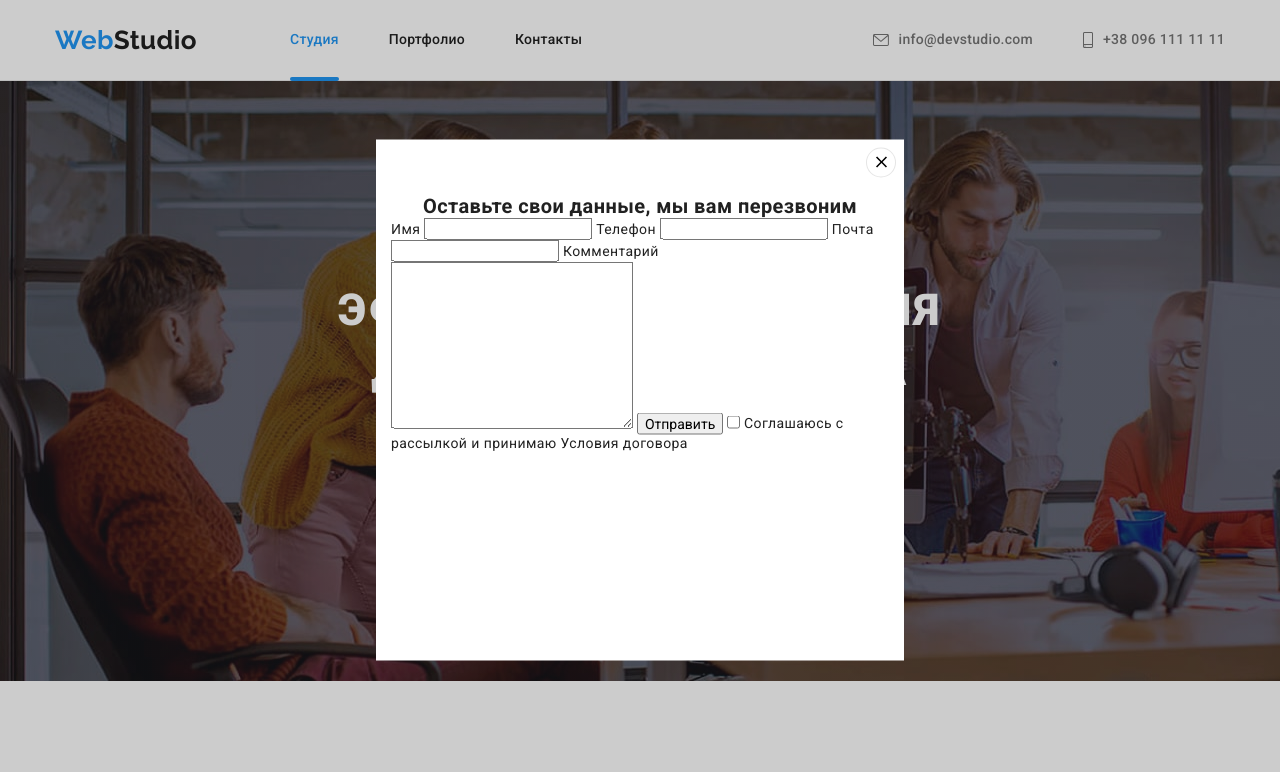
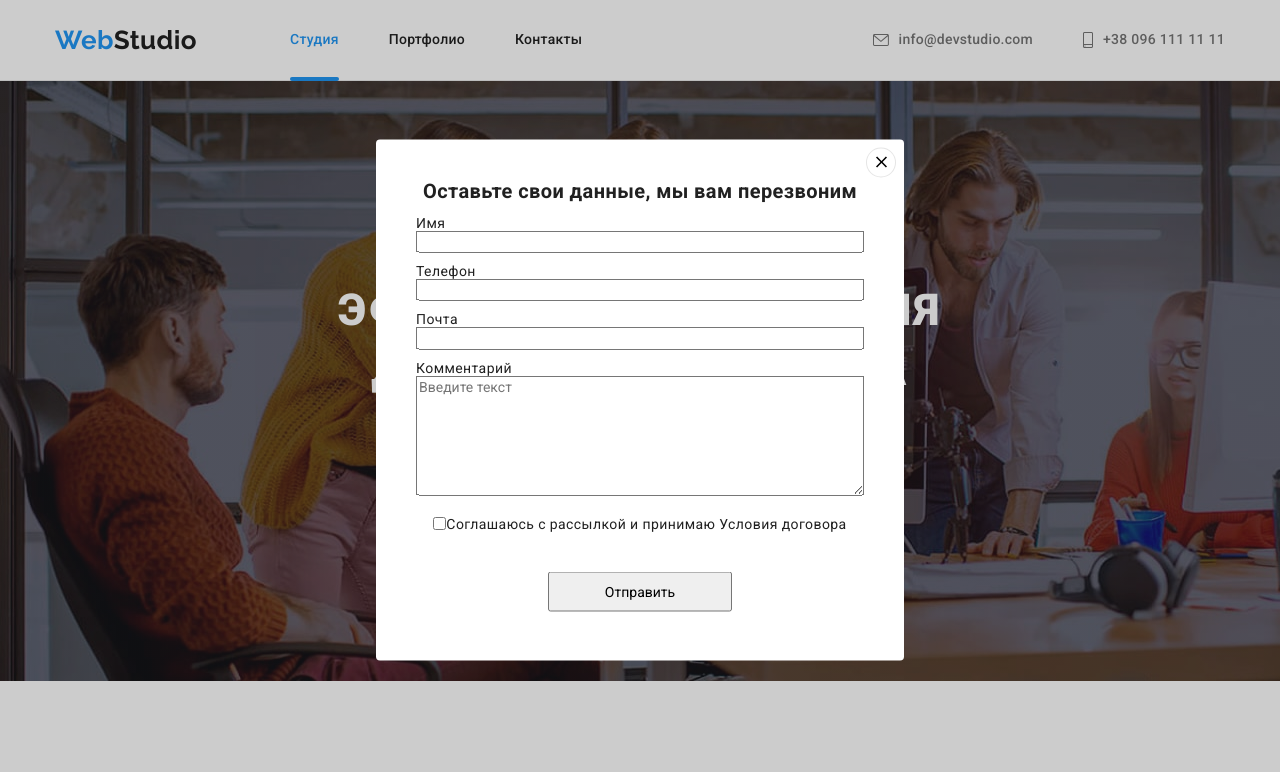
Before and after one commit to AndrewMLion/goit-markup-hw-06, a plain HTML site: page index.html in a window 1280 px wide. Both pictures are taken after a click on the button "Заказать услугу". Shown: the top 772 px of the page. Drawn offline with nearby package versions, Linux system fonts and the light colour scheme.

Commit message:
оформляет фрму

```diff
--- a/css/styles.css
+++ b/css/styles.css
@@ -413,7 +413,6 @@ svg {
 .social .list {
   display: flex;
   margin: 16px 32px 0 32px;
-  justify-content: space-between;
 }
 
 .social .item {
@@ -575,9 +574,10 @@ svg {
   max-height: 100%;
   width: 528px;
   max-width: 100%;
-  padding: 15px;
+  /* padding: 15px; */
 
   background-color: var(--background-color);
+  border-radius: 4px;
 
   transform: translate(-50%, -50%) scale(1);
 
@@ -618,6 +618,42 @@ svg {
   font-size: 20px;
   line-height: 1.15;
   text-align: center;
+}
+
+.form {
+  width: 448px;
+
+  margin-top: 12px;
+  margin-right: 40px;
+  margin-left: 40px;
+
+  text-align: center;
+}
+
+.form-filed {
+  display: flex;
+  flex-direction: column;
+  text-align: left;
+}
+
+.form-filed + .form-filed {
+  margin-top: 10px;
+}
+
+.text-area {
+  height: 120px;
+}
+
+.checkbox {
+  display: flex;
+  margin-top: 20px;
+  justify-content: center;
+}
+
+.submit {
+  text-align: center;
+  padding: 10px 55px;
+  margin-top: 40px;
 }
 
 /* PORTFOLIO */
--- a/index.html
+++ b/index.html
@@ -388,22 +388,36 @@
         <p class="modal-title">Оставьте свои данные, мы вам перезвоним</p>
 
         <form class="form js-speaker-form">
-          <label for="name">Имя</label>
-          <input type="text" name="name" id="name" />
 
+                <div class="form-filed">
+                  <label class="form-lable" for="name">Имя</label>
+                  <input class="form-input" type="text" name="name" id="name" autofocus />
+                </div>
+
+                <div class="form-filed">
                   <label for="tel">Телефон</label>
                   <input type="text" name="tel" id="tel" />
+                  </div>
 
+                  <div class="form-filed">
                     <label for="mail">Почта</label>
                     <input type="email" name="mail" id="mail" />
+                  </div>
 
+                  <div class="comment form-filed">
                     <label for="comment">Комментарий</label>
-          <textarea name="comment" id="comment" cols="30" rows="10"></textarea>
+                    <textarea class="text-area" name="comment" id="comment" placeholder="Введите текст"></textarea>
+                  </div>
+
+                  <div class="checkbox">
+                    <input class="checkbox-input" type="checkbox" name="agreement" id="agreement">
+                    <label class="checkbox-label" for="agreement">Соглашаюсь с рассылкой и принимаю <a class="link agreement" href="">Условия договора</a></label>
+                  </div>
 
               <button class="submit" type="submit">Отправить</button>
 
-          <input type="checkbox" name="agreement" id="agreement">
-          <label for="agreement">Соглашаюсь с рассылкой и принимаю <a class="link agreement" href="">Условия договора</a></label>
+
+
       </div>
     </div>
     <script src="./js/modal.js"></script>
```
Lines whose indentation alone changed are shown as unchanged.
